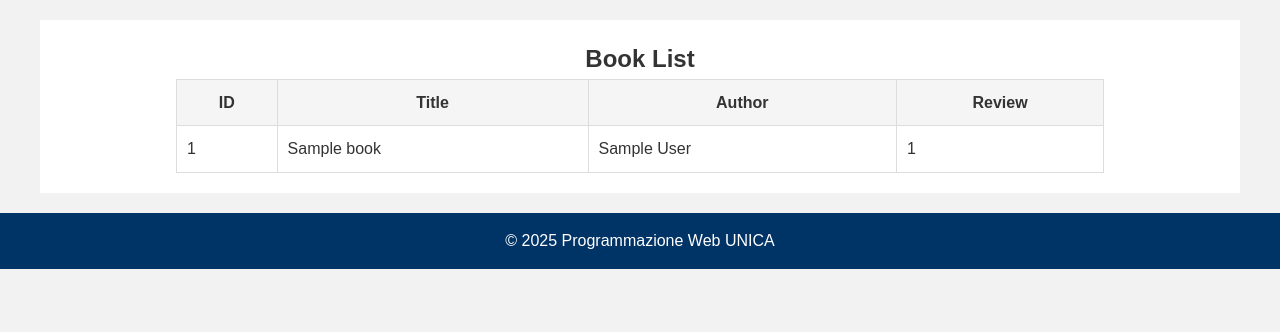
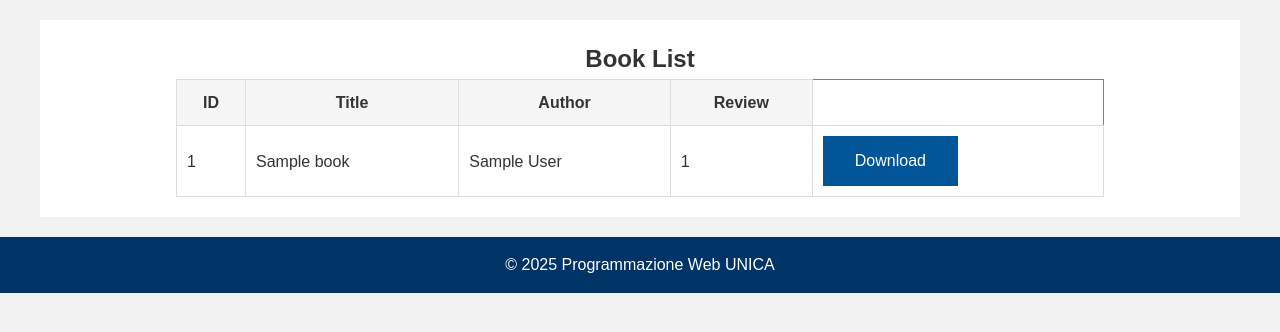
Before and after one commit to Manuel-Murru/my-fastapi-project, a FastAPI app: page /book_list in a window 1280 px wide. Shown: the part 162-494 px from the top of the page. Run offline with FastAPI, Linux system fonts and the light colour scheme; tables that the repository leaves empty hold one stand-in row (values such as "Sample post"); parts of the project's set-up code (start-up, migrations or seed data) failed here and were passed over.

Commit message:
modifica HTML per aggiungere il bottone di download

```diff
--- a/app/templates/list.html
+++ b/app/templates/list.html
@@ -15,6 +15,11 @@
         <td>{{ book.title }}</td>
         <td>{{ book.author }}</td>
         <td>{{ book.review }}</td>
+        <td>
+          <form action="{{ url_for('download_book', id=book.id) }}" method="get">
+            <input type="submit" value="Download" />
+          </form>
+        </td>
       </tr>
     {% endfor %}
   </table>
```
